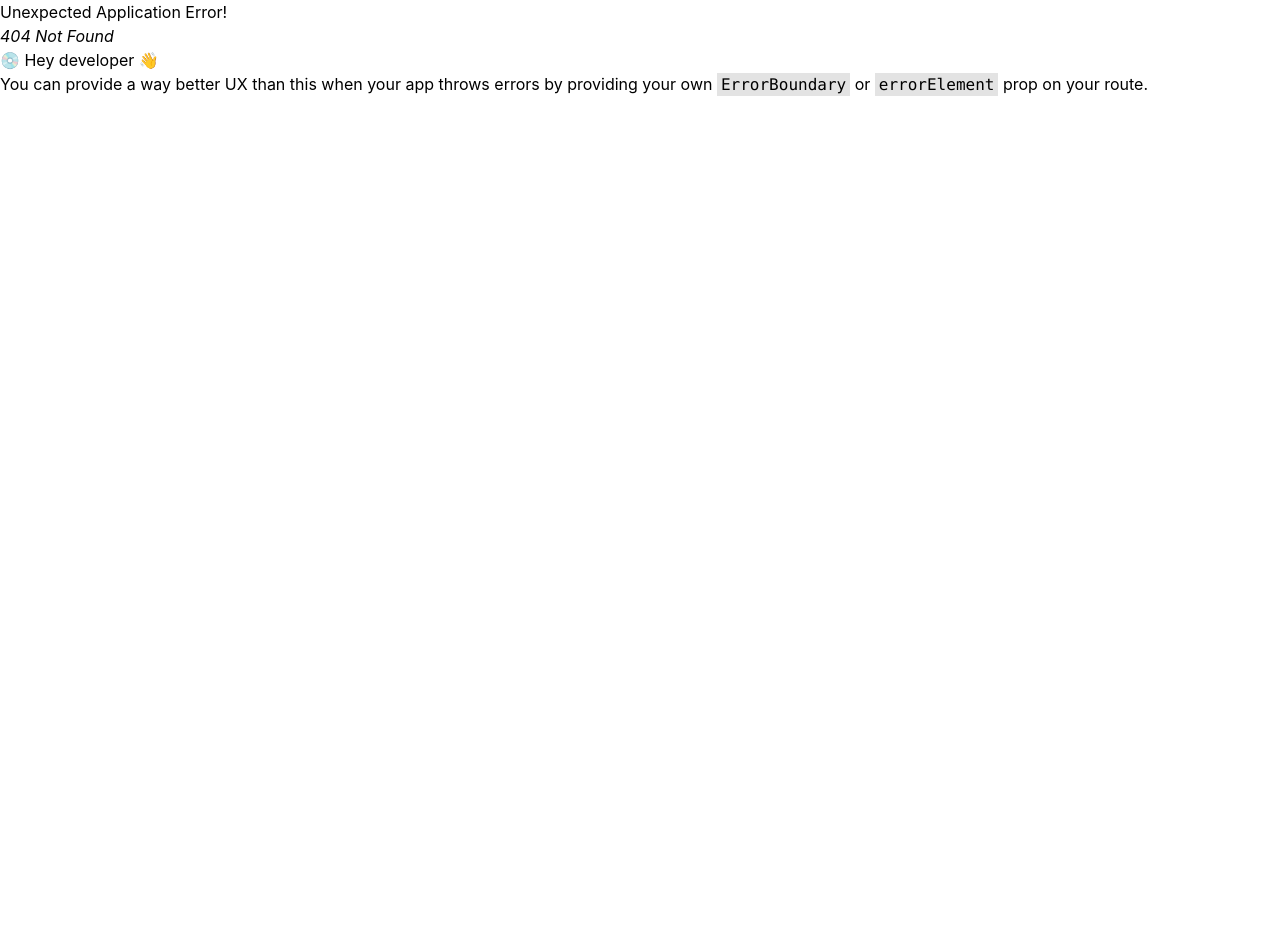
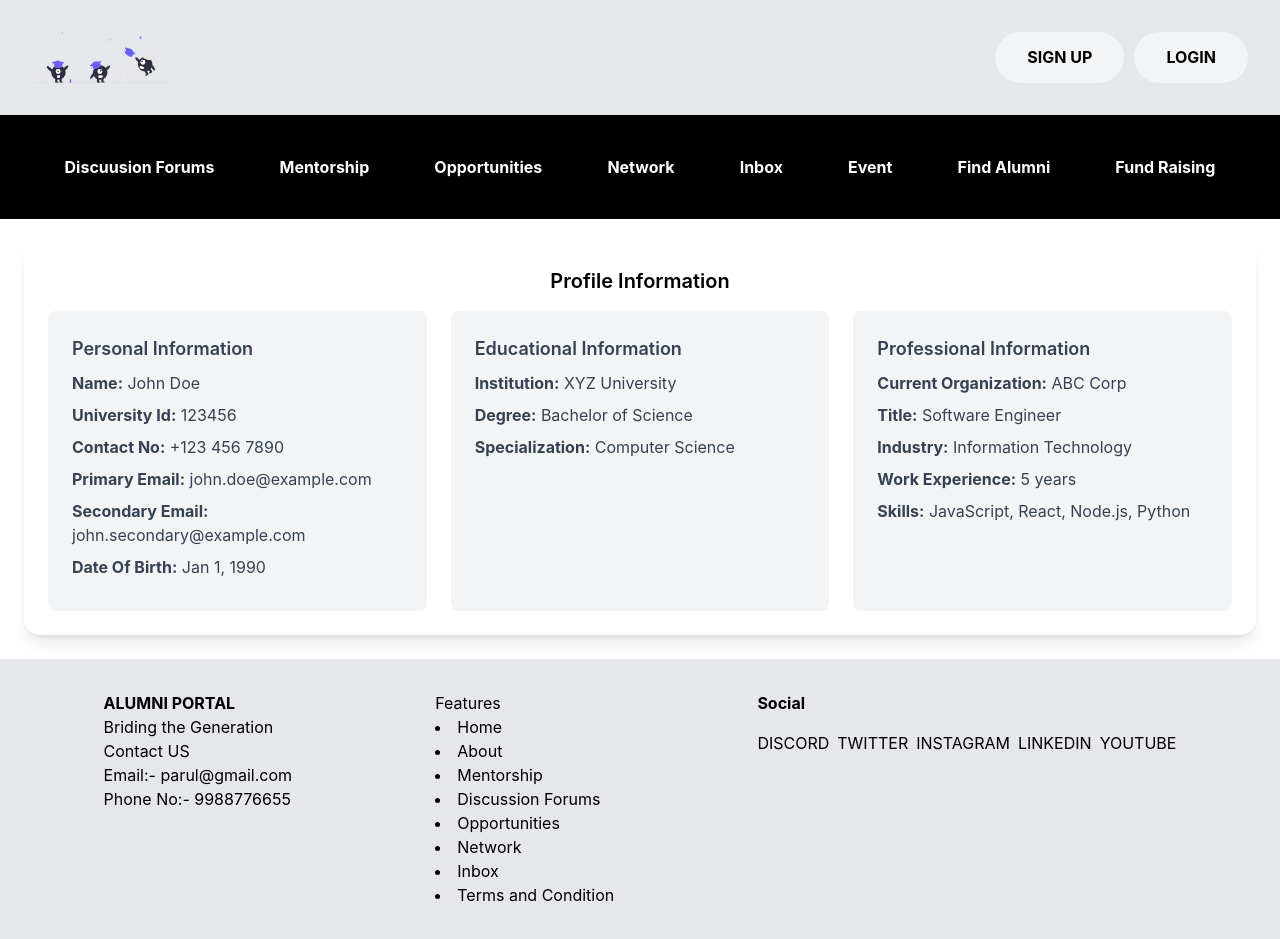
Before and after one commit to Piyush416/Final_Year_Proj, a React app in the folder frontend/: page /profile in a window 1280 px wide. Before the commit this address had no page. Before the commit the page ends 800 px from the top, so only its background shows below. Built offline with nearby package versions, Linux system fonts and the light colour scheme; the HTML template or start-up script is replaced by a standard one.

Commit message:
Added Fund Raising Activities and Profile Component

```diff
--- a/frontend/src/App.jsx
+++ b/frontend/src/App.jsx
@@ -14,6 +14,8 @@ import JobPortal from './Components/JobPortal'
 import EventsPage from './Components/Events'
 import FindAlumni from './Components/FindAlumni'
 import Inbox from './Components/Inbox'
+import Profile from './Components/SubComponents/Profile'
+import FundraisingOptions from './Components/FundRaising'
 
 const route = createBrowserRouter(
   createRoutesFromElements(
@@ -27,6 +29,8 @@ const route = createBrowserRouter(
       <Route path='/events' element={ <EventsPage />   } />
       <Route path='/findAlumnies' element={<FindAlumni />} />
       <Route path='/inboxs' element={<Inbox />} />
+      <Route path='/profile' element={<Profile />} />
+      <Route path='/fund-raising' element={<FundraisingOptions />} />
      </Route>
   )
 )
--- /dev/null
+++ b/frontend/src/Components/FundRaising.jsx
@@ -0,0 +1,25 @@
+import React from "react";
+
+const fundingOptions = [
+  "Seed Funding for Scholarship",
+  "Seed Funding for Events/Seminars",
+  "Seed Funding for Campus Improvement",
+  "Funding for Other Activities"
+];
+
+const FundraisingOptions = () => {
+  return (
+    <div className="bg-white shadow-lg rounded-2xl p-6 w-full">
+      <h2 className="text-xl font-semibold mb-4 text-center">Funding Options</h2>
+      <div className="grid grid-cols-1 sm:grid-cols-2 md:grid-cols-4 gap-6 text-gray-700 w-full p-4">
+        {fundingOptions.map((option, index) => (
+          <div key={index} className="bg-gray-100 p-6 rounded-lg text-center shadow-md">
+            <p className="font-semibold">{option}</p>
+          </div>
+        ))}
+      </div>
+    </div>
+  );
+};
+
+export default FundraisingOptions;
--- a/frontend/src/Components/Nav.jsx
+++ b/frontend/src/Components/Nav.jsx
@@ -30,6 +30,10 @@ const NavbarData = [
   {
     "name":"Find Alumni",
     "link":"findAlumnies"
+  },
+  {
+    "name":"Fund Raising",
+    "link":"fund-raising"
   }
 ]
 
--- /dev/null
+++ b/frontend/src/Components/SubComponents/Profile.jsx
@@ -0,0 +1,63 @@
+import React from "react";
+
+const profileData = {
+  personal: {
+    Name: "John Doe",
+    UniversityId: "123456",
+    ContactNo: "+123 456 7890",
+    PrimaryEmail: "john.doe@example.com",
+    SecondaryEmail: "john.secondary@example.com",
+    DateOfBirth: "Jan 1, 1990",
+  },
+  education: {
+    Institution: "XYZ University",
+    Degree: "Bachelor of Science",
+    Specialization: "Computer Science",
+  },
+  professional: {
+    CurrentOrganization: "ABC Corp",
+    Title: "Software Engineer",
+    Industry: "Information Technology",
+    WorkExperience: "5 years",
+    Skills: ["JavaScript", "React", "Node.js", "Python"],
+  },
+};
+
+const Profile = () => {
+  return (
+    <div className="p-6 w-full mx-auto space-y-6">
+      <div className="bg-white shadow-lg rounded-2xl p-6 w-full">
+        <h2 className="text-xl font-semibold mb-4 text-center">Profile Information</h2>
+        <div className="grid grid-cols-1 md:grid-cols-3 gap-6 text-gray-700 w-full">
+          {/* Personal Information */}
+          <div className="bg-gray-100 p-6 rounded-lg w-full">
+            <h3 className="text-lg font-semibold mb-2">Personal Information</h3>
+            {Object.entries(profileData.personal).map(([key, value]) => (
+              <p key={key} className="pb-2"><strong>{key.replace(/([A-Z])/g, ' $1')}:</strong> {value}</p>
+            ))}
+          </div>
+
+          {/* Educational Information */}
+          <div className="bg-gray-100 p-6 rounded-lg w-full">
+            <h3 className="text-lg font-semibold mb-2">Educational Information</h3>
+            {Object.entries(profileData.education).map(([key, value]) => (
+              <p key={key} className="pb-2"><strong>{key.replace(/([A-Z])/g, ' $1')}:</strong> {value}</p>
+            ))}
+          </div>
+
+          {/* Professional Information */}
+          <div className="bg-gray-100 p-6 rounded-lg w-full">
+            <h3 className="text-lg font-semibold mb-2">Professional Information</h3>
+            {Object.entries(profileData.professional).map(([key, value]) => (
+              <p key={key} className="pb-2">
+                <strong>{key.replace(/([A-Z])/g, ' $1')}:</strong> {Array.isArray(value) ? value.join(", ") : value}
+              </p>
+            ))}
+          </div>
+        </div>
+      </div>
+    </div>
+  );
+};
+
+export default Profile;
```
